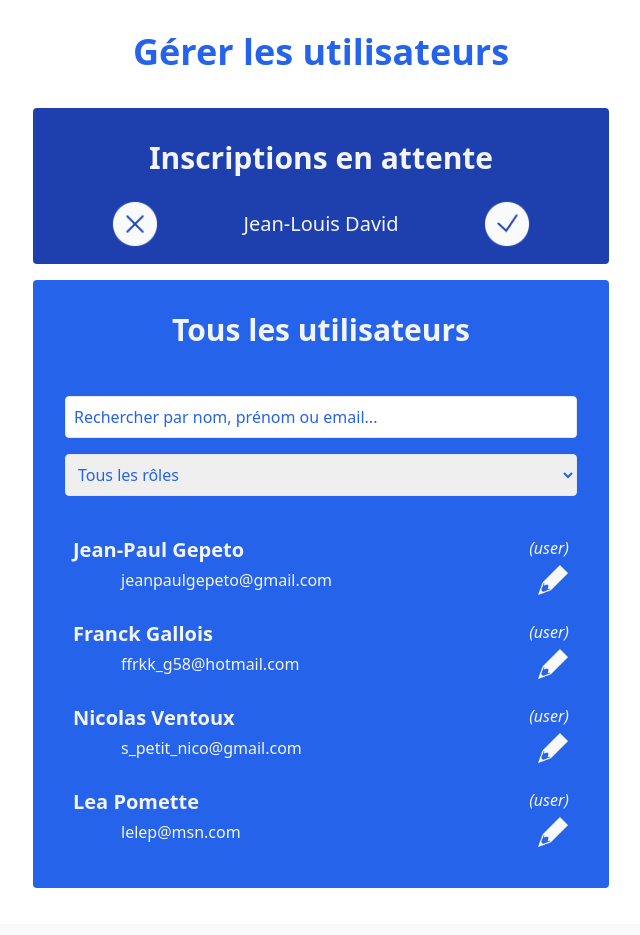
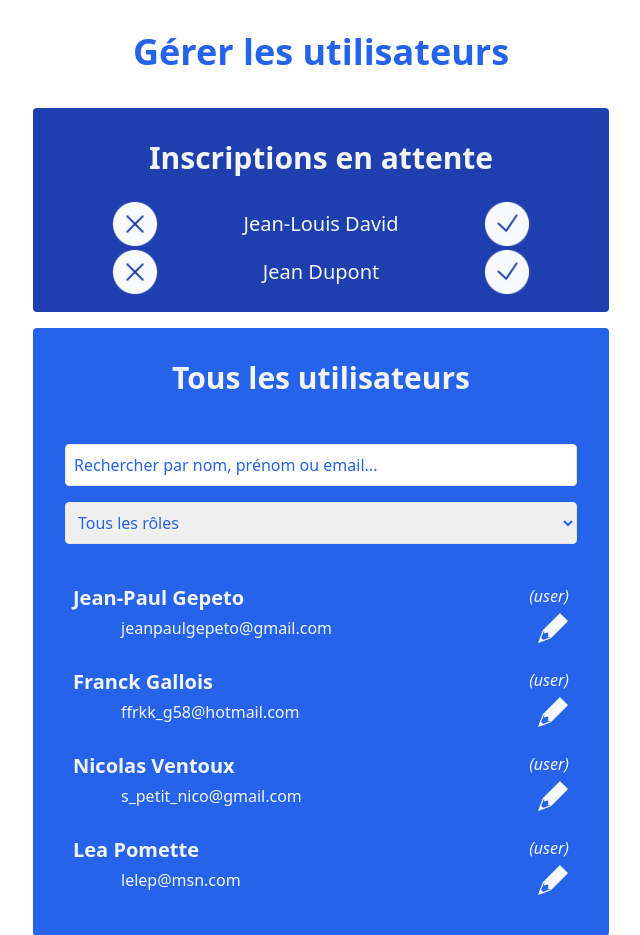
Before and after one commit to malibu1106/ce-elsan, a PHP site: page /pages/back_office_users.php in a window 1280 px wide. Shown: the part 64-999 px from the top of the page, without its empty margins (319-959 px from the left). Before the commit the page ends 952 px from the top, so only its background shows below. Run offline with PHP 8.4, Linux system fonts and the light colour scheme; a user stored in the database is signed in; data comes from the database, SQL or seed files in the repository.

Commit message:
push bdd

```diff
--- a/src/pages/back_office_users.php
+++ b/src/pages/back_office_users.php
@@ -1,63 +1,68 @@
 <?php
 session_start();
 
-// Vérifier si l'utilisateur est connecté
-if (!isset($_SESSION['user_id'])) {
-    $_SESSION['info_message'] = "Vous devez être connecté pour accéder à cette page";
-    header("Location: ../index.php?");
-    exit();}
-if (($_SESSION['role']) !== "admin") {
-    $_SESSION['info_message'] = "Vous n'avez pas l'autorisation pour accéder à cette page";
-    header("Location: ../pages/home.php?");
-    exit();}
+// Vérifications combinées : connexion et rôle admin
+if (!isset($_SESSION['user_id']) || $_SESSION['role'] !== "admin") {
+    $_SESSION['info_message'] = !isset($_SESSION['user_id'])
+        ? "Vous devez être connecté pour accéder à cette page"
+        : "Vous n'avez pas l'autorisation pour accéder à cette page";
 
-include '../php_sql/db_connect.php'; // Inclure le fichier de connexion à la base de données
+    // Redirection selon l'état de la vérification
+    header("Location: " . (!isset($_SESSION['user_id']) ? "../index.php?" : "../pages/home.php?"));
+    exit();
+}
+
+// Inclure le fichier de connexion à la base de données
+require_once '../php_sql/db_connect.php';
 
 // Récupérer les utilisateurs en attente d'approbation
-$sql = "SELECT first_name, last_name, user_id FROM users where role = 'to_approve'";
+$sql = "SELECT first_name, last_name, user_id FROM users WHERE role = 'to_approve'";
 $query = $db->prepare($sql);
 $query->execute();
 $users_to_approve = $query->fetchAll(PDO::FETCH_ASSOC);
-
-
 ?>
 
 <!doctype html>
-<html>
+<html lang="fr">
 
 <head>
     <meta charset="UTF-8">
     <meta name="viewport" content="width=device-width, initial-scale=1.0">
     <link href="../output.css" rel="stylesheet">
-    <title>Elsan</title>
+    <title>Elsan - Gestion des utilisateurs</title>
 </head>
 
 <body class="pb-8">
-    <?php include '../includes/nav.php';?>
+    <?php include '../includes/nav.php'; ?>
 
     <h1 class="text-blue-600 font-bold text-4xl text-center m-8">Gérer les utilisateurs</h1>
+
     <main class="p-1 flex flex-col gap-4 flex-wrap max-w-screen-2xl mx-auto">
+        <section class="w-[96%] bg-blue-800 mx-auto p-4 max-w-xl text-gray-100 rounded">
+            <?php if ($users_to_approve): ?>
+            <!-- Si des utilisateurs sont en attente d'approbation -->
+            <h2 class="m-4 mb-6 text-3xl text-center font-bold">Inscriptions en attente</h2>
 
-        <section class="w-[96%] bg-blue-800 mx-auto p-4 max-w-xl text-gray-100 rounded">
-            <?php
-    if ($users_to_approve){
-        echo'
-    <h2 class="m-4 mb-6 text-3xl text-center font-bold">Inscriptions en attente</h2>';
-    foreach ($users_to_approve as $user_to_approve){
-        echo '<div class="container flex justify-between items-center max-w-[420px] mx-auto">';
-        echo '<a href="../php_sql/change_user_status.php?role=blocked&user_id='.$user_to_approve['user_id'].'">';
-        echo '<img src="../images/icons/delete_white.png" alt"Refuser l\'inscription" class="h-12">';
-        echo '</a>';
-        echo '<p class="text-xl">'. $user_to_approve['first_name'] .' '. $user_to_approve['last_name'] . '</p>';
-        echo '<a href="../php_sql/change_user_status.php?role=user&user_id='.$user_to_approve['user_id'].'">';
-        echo '<img src="../images/icons/checked.png" alt"Accepter l\'inscription" class="h-12">';
-        echo '</a>';
-        echo '</div>';
-    }
+            <?php foreach ($users_to_approve as $user_to_approve): ?>
+            <div class="container flex justify-between items-center max-w-[420px] mx-auto">
+                <!-- Lien pour refuser l'inscription -->
+                <a href="../php_sql/change_user_status.php?role=blocked&user_id=<?= $user_to_approve['user_id'] ?>">
+                    <img src="../images/icons/delete_white.png" alt="Refuser l'inscription" class="h-12">
+                </a>
 
+                <!-- Affichage du nom de l'utilisateur -->
+                <p class="text-xl"><?= $user_to_approve['first_name'] . ' ' . $user_to_approve['last_name'] ?></p>
 
-}
-    ?>
+                <!-- Lien pour accepter l'inscription -->
+                <a href="../php_sql/change_user_status.php?role=user&user_id=<?= $user_to_approve['user_id'] ?>">
+                    <img src="../images/icons/checked.png" alt="Accepter l'inscription" class="h-12">
+                </a>
+            </div>
+            <?php endforeach; ?>
+            <?php else: ?>
+            <!-- Message si aucun utilisateur n'est en attente d'approbation -->
+            <p class="text-xl text-center">Aucun utilisateur en attente d'approbation.</p>
+            <?php endif; ?>
         </section>
         <section class="w-[96%] bg-blue-600 mx-auto p-4 max-w-xl text-gray-100 rounded">
 
--- a/src/php_sql/signup_handler.php
+++ b/src/php_sql/signup_handler.php
@@ -2,7 +2,8 @@
 session_start();
 
 if (isset($_POST) && !empty($_POST['first_name']) && !empty($_POST['last_name'])
-    && !empty($_POST['su_email']) && !empty($_POST['su_password']) && !empty($_POST['su_retyped_password'])) {
+    && !empty($_POST['su_email']) && !empty($_POST['su_password'])
+    && !empty($_POST['su_retyped_password'])) {
 
     try {
         // Assainir et hacher les données de formulaire
```
Also changed, not shown: data/elsan.sql (+5 -4 lines).
